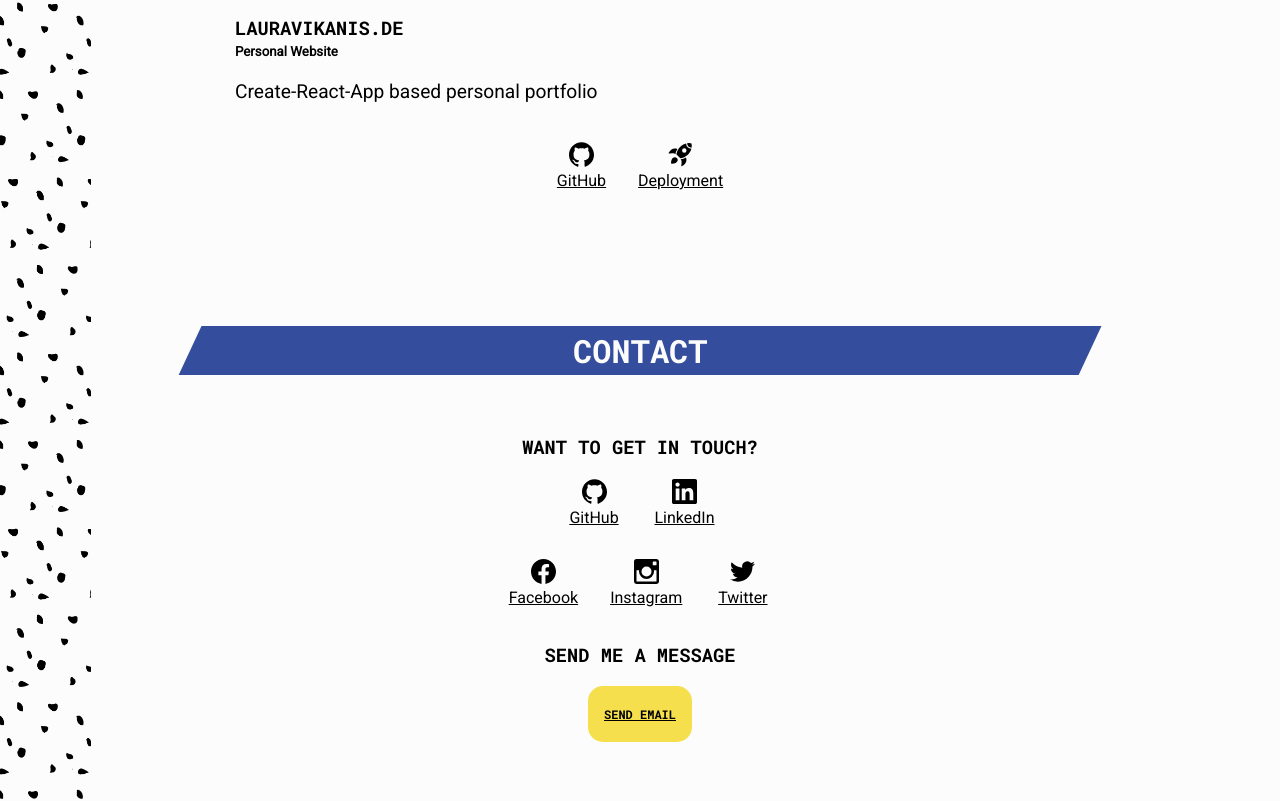
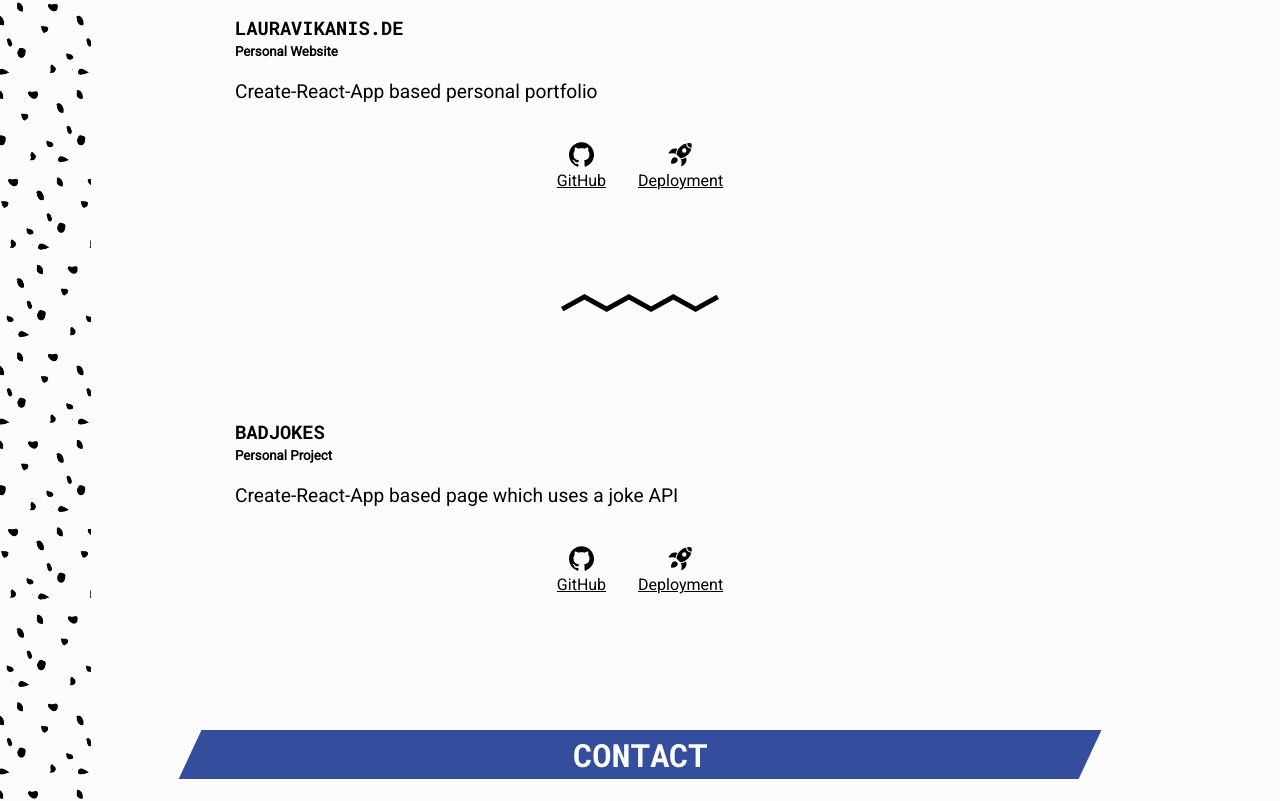
Before and after one commit to lauravikanis/portfolio2021, a React (Create React App) app: page / in a window 1280 px wide. Shown: the part 2884-3685 px from the top of the page. Built offline with nearby package versions, Linux system fonts and the light colour scheme; a web font is replaced by a local one.

Commit message:
minor refactoring + adding new Project + change cursor of skillcontainer

```diff
--- a/src/App.tsx
+++ b/src/App.tsx
@@ -118,7 +118,7 @@ const ContactDiv = styled.div`
   }
 `;
 
-function App() {
+const App = () => {
   return (
     <>
       <GlobalStyle />
@@ -153,13 +153,13 @@ function App() {
             <img src={zickzackpath} alt="zickzack" />
             <p>
               Since 2011 I am voluntarily designing posters and handouts for a
-              small theater in Leverkusen called
+              small theater in Leverkusen called&nbsp;
               <a href="https://www.matchboxtheater.de" target="_blank:">
                 matchboxtheater
               </a>
               .
             </p>
-          </AboutDiv>{" "}
+          </AboutDiv>
           <Menueitem id="skills">
             <h2>Skills</h2>
           </Menueitem>
@@ -197,7 +197,7 @@ function App() {
                 <h5>Git</h5>
               </Skill>
             </Container>
-          </SkillsDiv>{" "}
+          </SkillsDiv>
           <Menueitem id="projects">
             <h2>Projects</h2>
           </Menueitem>
@@ -254,6 +254,29 @@ function App() {
                 </Detailcontainer>
                 <Detailcontainer>
                   <a href="https://www.lauravikanis.de/" target="_blank:">
+                    <img src={deploymentpath} alt="deployment" />
+                    Deployment
+                  </a>
+                </Detailcontainer>
+              </Projectdetails>
+            </Project>
+            <img src={zickzackpath} alt="zickzack" />
+            <Project>
+              <h3>badJokes</h3>
+              <h5>Personal Project</h5>
+              <p>Create-React-App based page which uses a joke API</p>
+              <Projectdetails>
+                <Detailcontainer>
+                  <a
+                    href="https://github.com/lauravikanis/badJokes"
+                    target="_blank:"
+                  >
+                    <img src={githubpath} alt="github" />
+                    GitHub
+                  </a>
+                </Detailcontainer>
+                <Detailcontainer>
+                  <a href="https://badjokes247.herokuapp.com/" target="_blank:">
                     <img src={deploymentpath} alt="deployment" />
                     Deployment
                   </a>
@@ -320,6 +343,6 @@ function App() {
       </AppDiv>
     </>
   );
-}
+};
 
 export default App;
--- a/src/components/Navigation/Navigation.tsx
+++ b/src/components/Navigation/Navigation.tsx
@@ -24,6 +24,7 @@ const NavContainer = styled.header`
     font-size: 0.83em;
     font-weight: bold;
     font-family: "Roboto", sans-serif;
+    cursor: pointer;
   }
 `;
 
--- a/src/components/Skill/Skill.tsx
+++ b/src/components/Skill/Skill.tsx
@@ -1,4 +1,5 @@
 import styled from "styled-components/macro";
+import cursor from "../../assets/brainstorm-skill.png";
 
 const Skills = styled.div`
   display: flex;
@@ -10,6 +11,11 @@ const Skills = styled.div`
   padding: 1.5rem;
   margin: 0.5rem;
   transform: skewX(-25deg);
+  cursor: url(${cursor}) 12 12, move;
+
+  h5 {
+    transform: skewX(25deg);
+  }
 `;
 
 export default Skills;
```
Also changed, not shown: src/pages/Page.js (deleted, +0 -50 lines), src/assets/brainstorm-skill.png (added), 1 other file (tests, documents, lock files or other folders).
